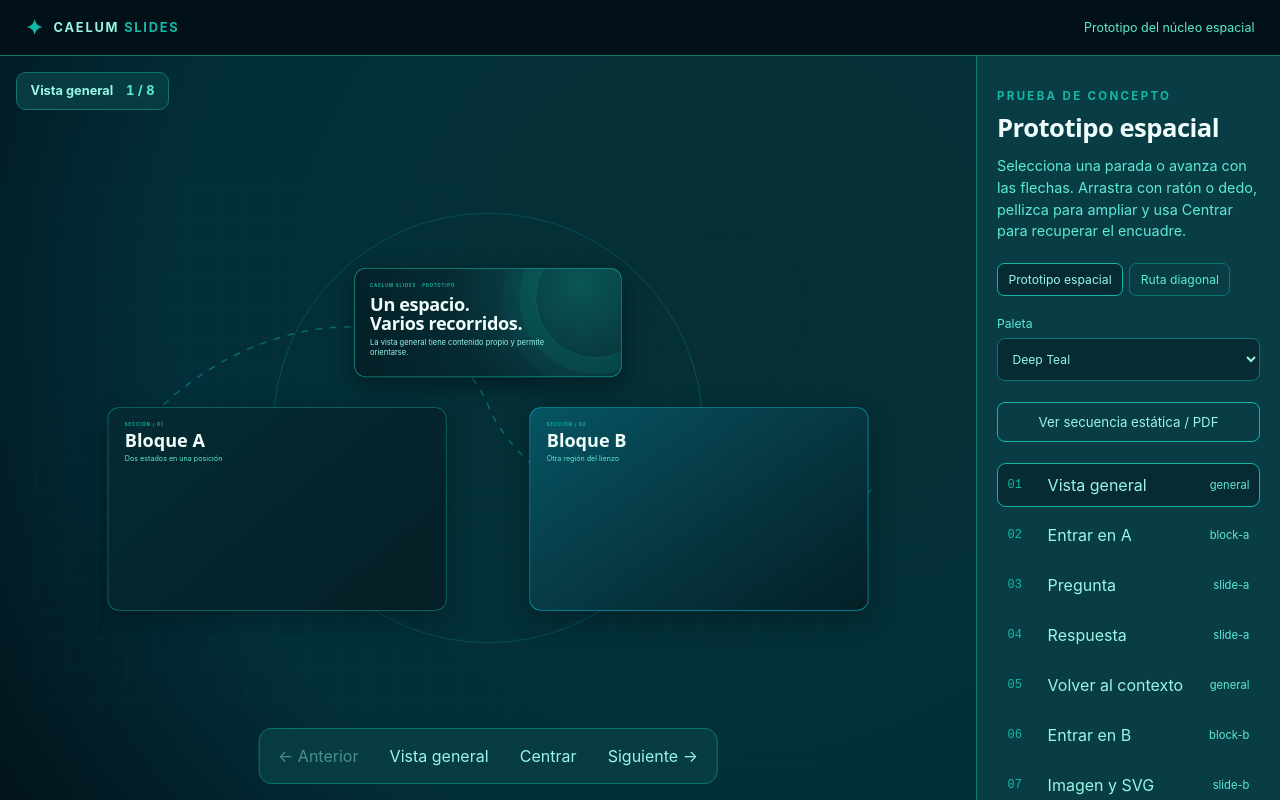
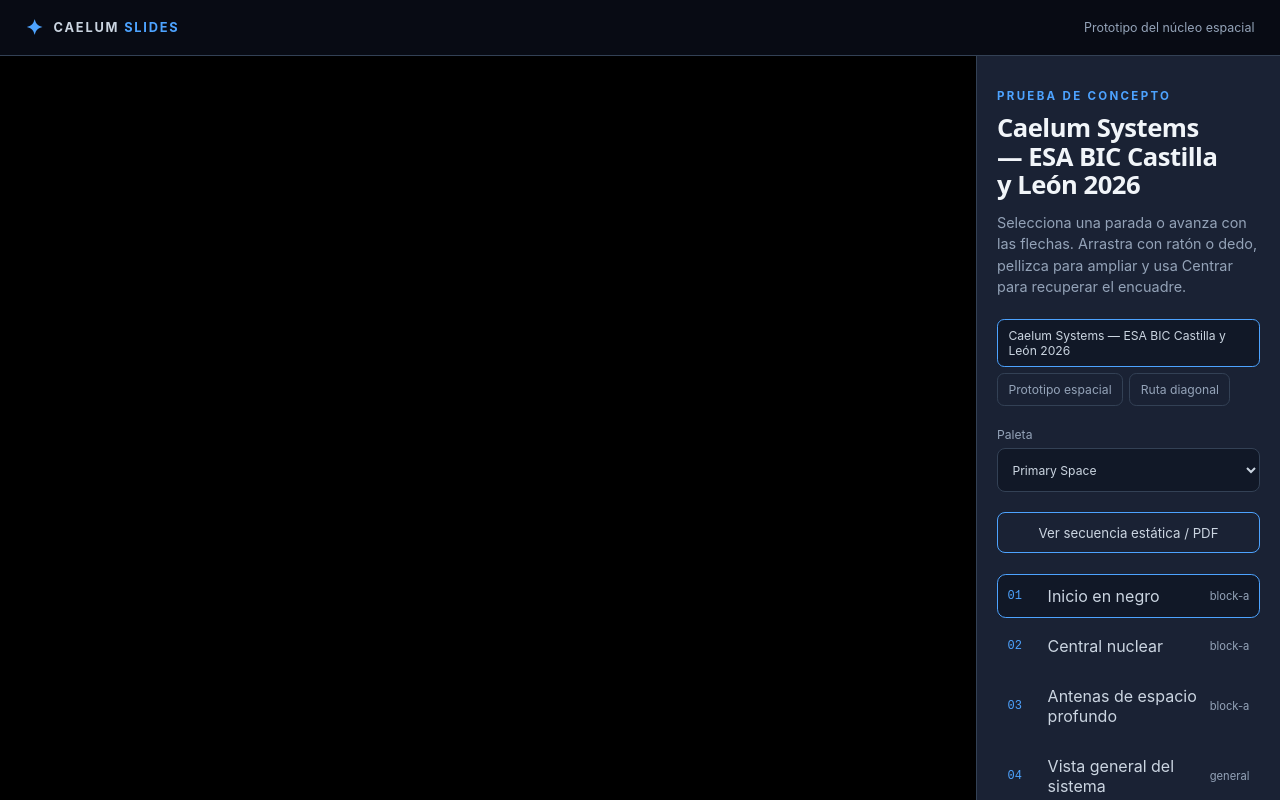
Before and after one commit to ChristianGonper/caelum-slides, a React (Vite) app: page / in a window 1280 px wide. Built offline with nearby package versions, Linux system fonts and the light colour scheme.

Commit message:
Registra la presentación Caelum como deck principal en el sistema

```diff
--- a/system/src/main.tsx
+++ b/system/src/main.tsx
@@ -1,12 +1,13 @@
 import React from 'react';
 import { createRoot } from 'react-dom/client';
+import { esabicCaelum2026Presentation } from '../../presentations/esabic-caelum-2026/presentation';
 import { prototypePresentation } from '../../presentations/prototipo-espacial/presentation';
 import { diagonalPresentation } from '../../presentations/ruta-diagonal/presentation';
 import { App } from './app';
 import { validateDefinition } from './definition';
 import { StaticDeck } from './static';
 
-const available = [prototypePresentation, diagonalPresentation];
+const available = [esabicCaelum2026Presentation, prototypePresentation, diagonalPresentation];
 for (const definition of available) validateDefinition(definition);
 const query = new URLSearchParams(window.location.search);
 const requested = query.get('deck');
```
